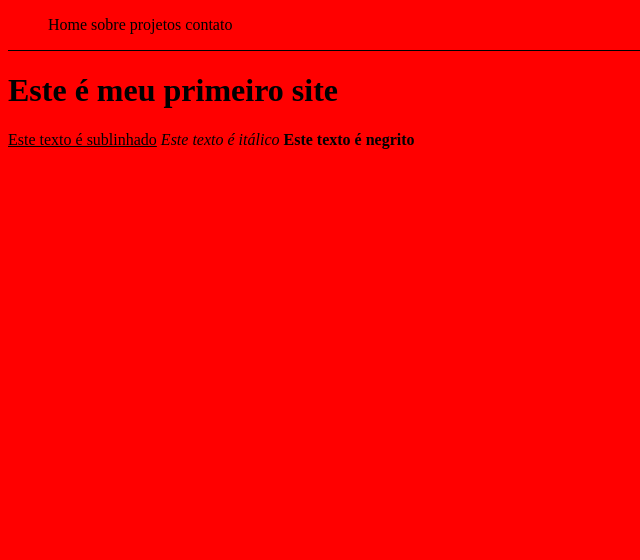
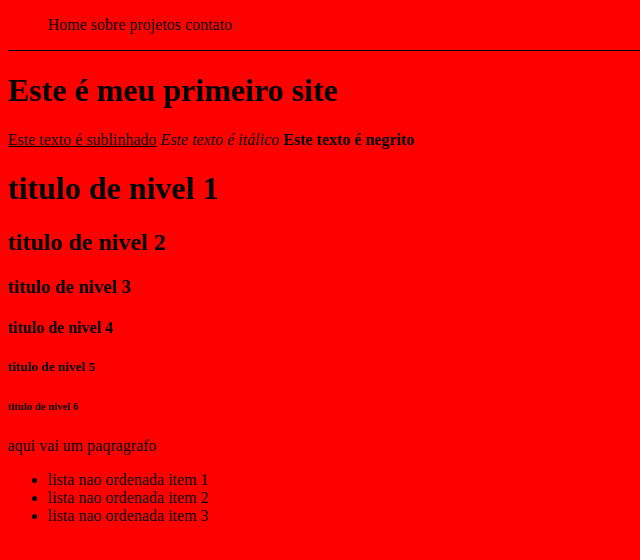
Before and after one commit to CarolinaCorte/2mat, a plain HTML site: page index.html in a window 1280 px wide. Shown: the whole page, without its empty margins (0-640 px from the left). Drawn offline with Linux system fonts and the light colour scheme.

Commit message:
Update index.html

```diff
--- a/index.html
+++ b/index.html
@@ -36,7 +36,17 @@
 <i>Este texto é itálico</i>
 <b>Este texto é negrito</b>
 </main>
-
-
+<h1>titulo de nivel 1 </h1>
+<h2>titulo de nivel 2</h2>
+<h3>titulo de nivel 3</h3>
+<h4>titulo de nivel 4</h4>
+<h5>titulo de nivel 5</h5>
+<h6>titulo de nivel 6</h6>
+<p>aqui vai um paqragrafo</p>
+    <ul>
+        <li>lista nao ordenada item 1</li>
+        <li>lista nao ordenada item 2</li>
+        <li>lista nao ordenada item 3</li>
+    </ul>
 </body>
 </html>
```
